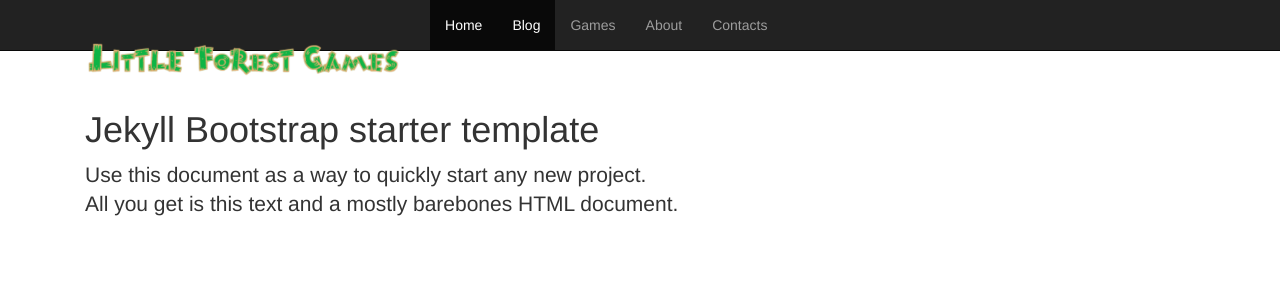
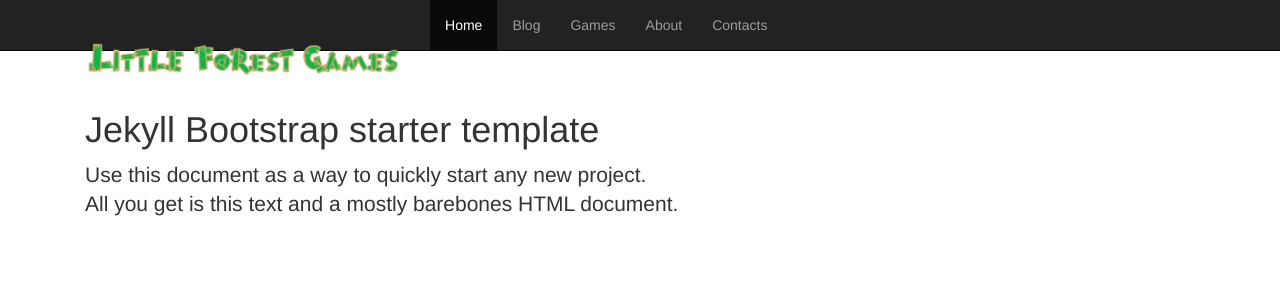
Before and after one commit to LittleForestGames/LittleForestGames.github.io, a Jekyll site: the page built from index.html, in a window 1280 px wide. Shown: the top 300 px of the page. Built offline with Jekyll 4.4.1, drawn with Linux system fonts in a browser that asks for light colours; nearby versions of some CDN libraries.

Commit message:
Update default.html

```diff
--- a/_layouts/default.html
+++ b/_layouts/default.html
@@ -25,7 +25,7 @@
         <div id="navbar" class="collapse navbar-collapse">
           <ul class="nav navbar-nav">
             <li class="active"><a href="/">Home</a></li>
-            <li class="active"><a href="/blog/">Blog</a></li>
+            <li><a href="/blog/">Blog</a></li>
             <li><a href="/games/">Games</a></li>
             <li><a href="/about/">About</a></li>
             <li><a href="/">Contacts</a></li>
```
